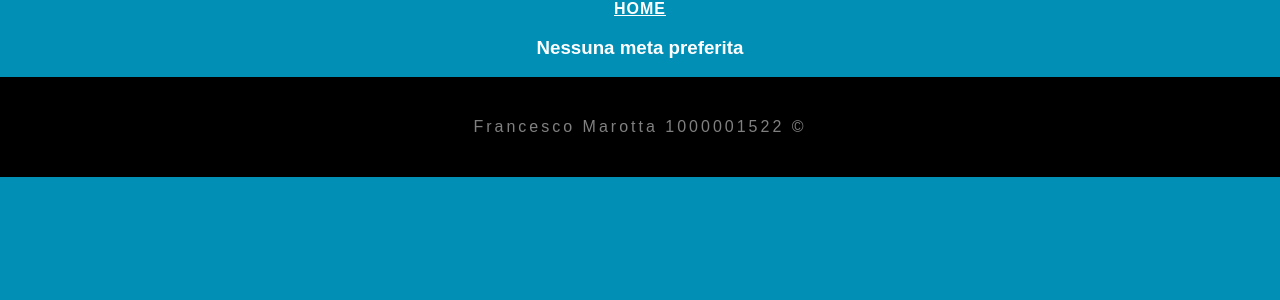
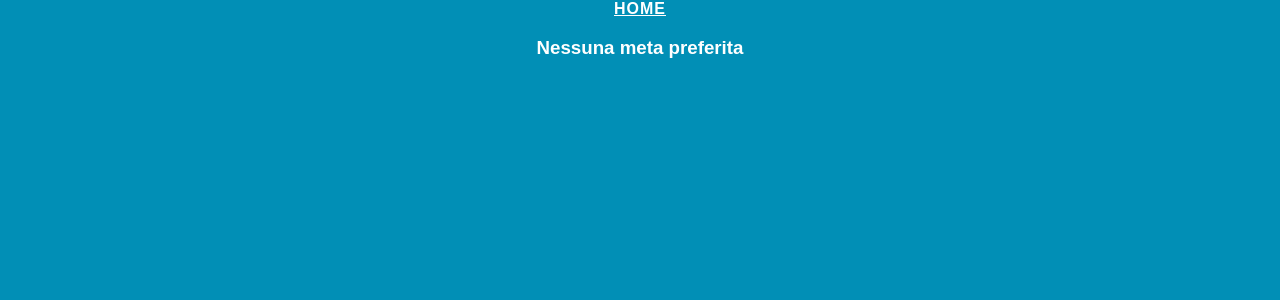
Before and after one commit to FraMarotta/hw1, a PHP site: page /favorites.php in a window 1280 px wide. Shown: the top 300 px of the page. Run offline with PHP 8.4, Linux system fonts and the light colour scheme; the visitor is signed in with stand-in values (Sample User, id 1); data comes from the database, SQL or seed files in the repository; data that the repository does not hold is empty.

Commit message:
Definitive upload

```diff
--- a/favorites.php
+++ b/favorites.php
@@ -24,9 +24,6 @@
                     </div>
                 </section>
             </main>
-            <footer>
-              <span>Francesco Marotta 1000001522 ©</span>
-            </footer>
     </body>
 
 </html>
--- a/login.php
+++ b/login.php
@@ -14,8 +14,6 @@
 			$usr = mysqli_real_escape_string($conn,$_POST["username"]);
 			$pwd = mysqli_real_escape_string($conn,$_POST["password"]);
 			$query1 = "SELECT * FROM utenti WHERE username = '$usr'AND password = '$pwd'";
-			$query2 = " AND password = ' " .$pwd. " '";
-			$query = $query1 . $query2;
 			$res = mysqli_query($conn, $query1);
 			if(mysqli_num_rows($res)>0)
 			{
--- a/search_imgs.php
+++ b/search_imgs.php
@@ -8,10 +8,6 @@
     curl_setopt($curl, CURLOPT_URL, $api_url);
     curl_setopt($curl, CURLOPT_RETURNTRANSFER, 1);
     $result = curl_exec($curl);
-    $json = json_decode($result, true);
-    //json->array
-    //print_r($json['hits'][0]['previewURL']);
-    //$imageUrl = $json['hits'][0]['webformatURL'];
     echo $result;
     curl_close($curl);
 ?>
--- a/sign_in.php
+++ b/sign_in.php
@@ -23,7 +23,7 @@ function checkPwd($password){
 
 function checkUser($username){
     $conn = mysqli_connect("localhost", "root", "", "si_viaggia");
-    $query = "SELECT * FROM utenti WHERE username = ' " .$username. " '";
+    $query = "SELECT * FROM utenti WHERE username = '$username'";
     $res = mysqli_query($conn, $query);
     if(mysqli_num_rows($res)>0)
         return 0;
--- a/styles/favorite_style.css
+++ b/styles/favorite_style.css
@@ -63,20 +63,3 @@ p{
 	margin-top: 5px;
 	font-size: 1.2em;
 }
-
-footer{
-    text-align: center;
-    font-weight: lighter;
-    letter-spacing: 3px;
-    background-color: black;
-    height: 100px;
-    display: flex;
-    justify-content: center;
-    align-items: center;
-}
-
-
-footer span{
-    text-align: center;
-    color:gray;
-}
```
